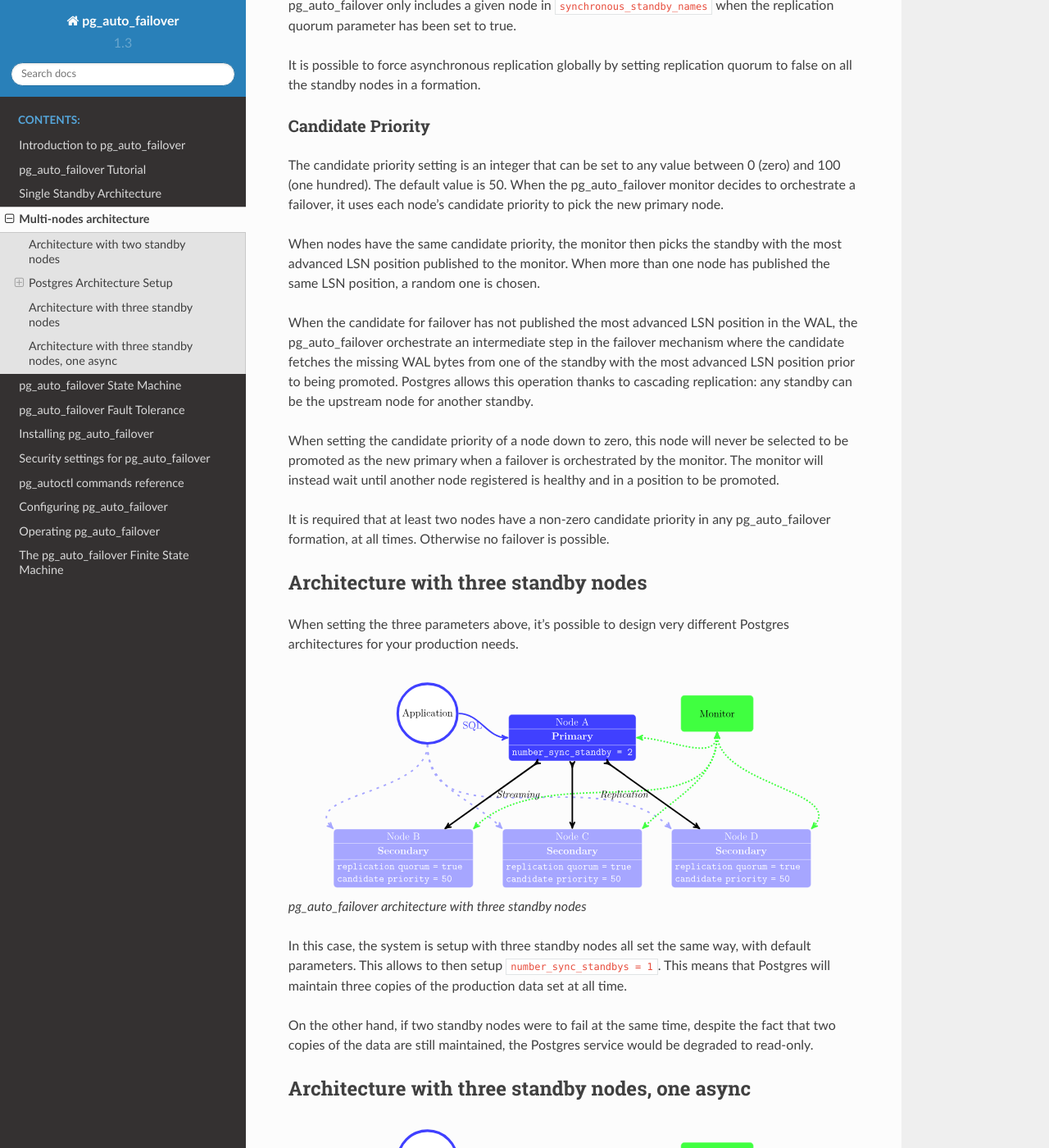
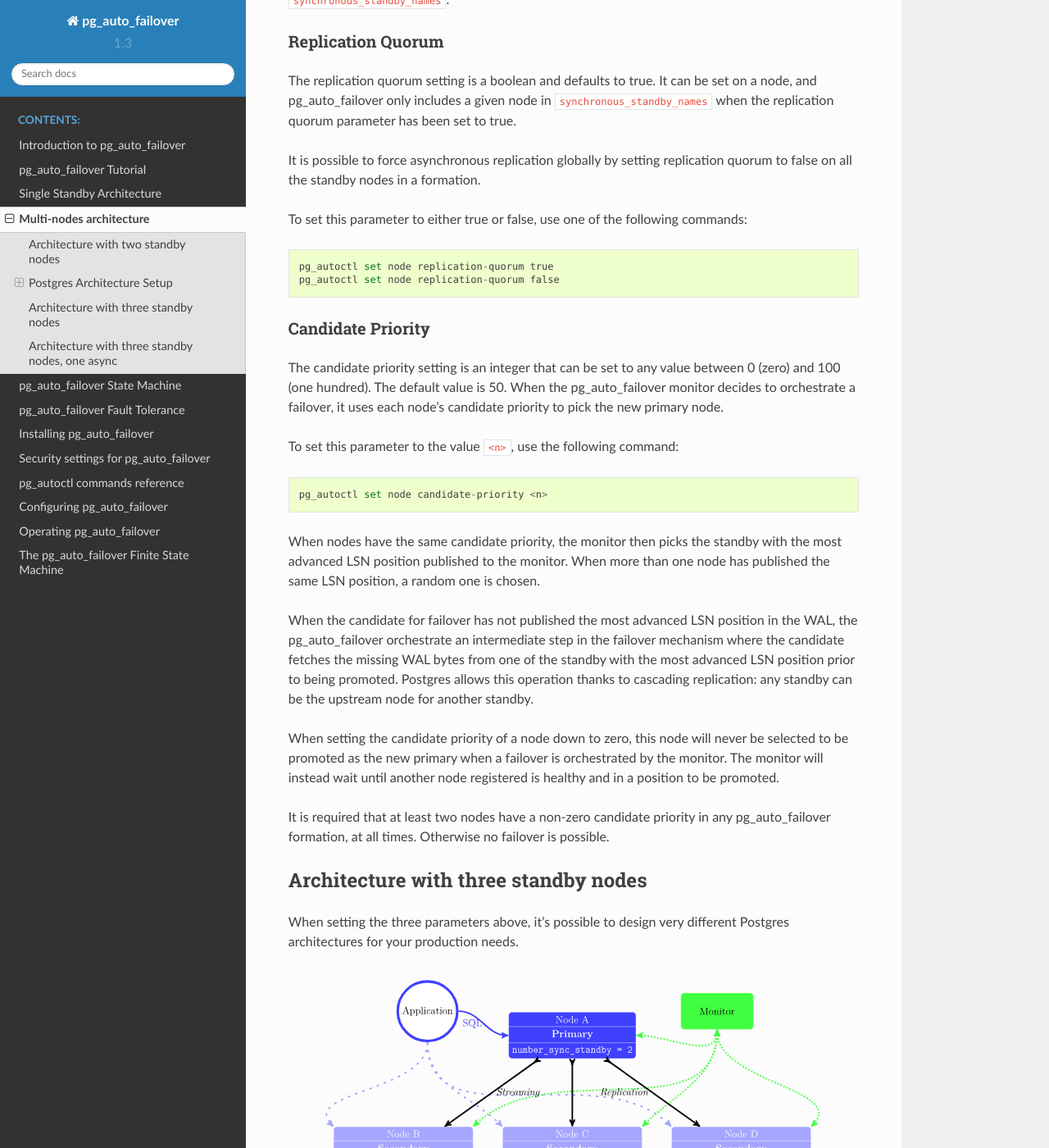
Before and after one commit to hapostgres/pg_auto_failover, a Sphinx documentation site: the page built from docs/architecture-multi-standby.rst, in a window 1280 px wide and 1400 px high, scrolled down 2481 px. Shown: the whole window at 82% size. Built offline with Sphinx 7.4.7 and the Read the Docs theme 2.0.0, drawn with Linux system fonts in a browser that asks for light colours; some of the changed text lies outside the part shown.

Commit message:
Add the commands to set the parameters for multiple standbys.
And a copy/paste'o fix.

```diff
--- a/docs/architecture-multi-standby.rst
+++ b/docs/architecture-multi-standby.rst
@@ -62,6 +62,10 @@
 meaning that it applies to the current primary and follow a failover to
 apply to any new primary that might replace the current one.
 
+To set this parameter to the value ``<n>``, use the following command::
+
+  pg_autoctl set formation number-sync-standbys <n>
+
 The default value in pg_auto_failover is zero. When set to zero, the
 Postgres parameter ``synchronous_standby_names`` can be set to either
 ``'*'`` or to ``''``:
@@ -109,6 +113,12 @@
 It is possible to force asynchronous replication globally by setting
 replication quorum to false on all the standby nodes in a formation.
 
+To set this parameter to either true or false, use one of the following
+commands::
+
+  pg_autoctl set node replication-quorum true
+  pg_autoctl set node replication-quorum false
+
 Candidate Priority
 ^^^^^^^^^^^^^^^^^^
 
@@ -116,6 +126,10 @@
 between 0 (zero) and 100 (one hundred). The default value is 50. When the
 pg_auto_failover monitor decides to orchestrate a failover, it uses each
 node's candidate priority to pick the new primary node.
+
+To set this parameter to the value ``<n>``, use the following command::
+
+  pg_autoctl set node candidate-priority <n>
 
 When nodes have the same candidate priority, the monitor then picks the
 standby with the most advanced LSN position published to the monitor. When
@@ -151,7 +165,7 @@
 
 In this case, the system is setup with three standby nodes all set the same
 way, with default parameters. This allows to then setup
-``number_sync_standbys = 1``. This means that Postgres will maintain three
+``number_sync_standbys = 2``. This means that Postgres will maintain three
 copies of the production data set at all time.
 
 On the other hand, if two standby nodes were to fail at the same time,
```
